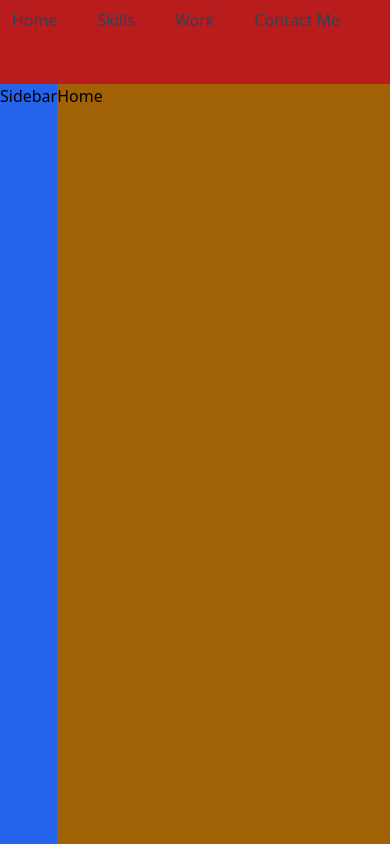
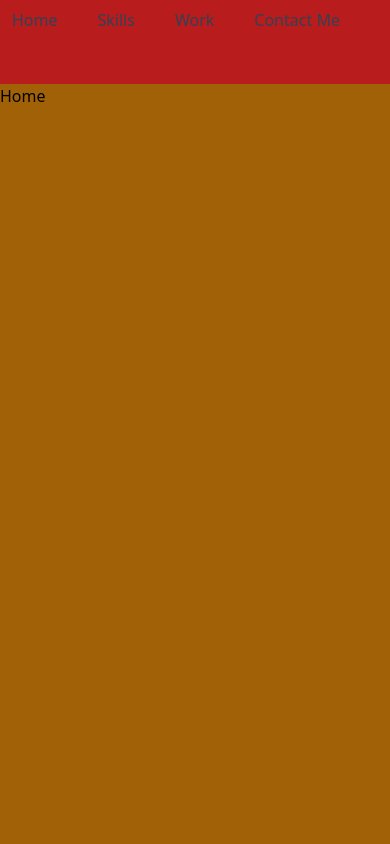
Before and after one commit to Bharat-kr/Profile, a Next.js app: page / in a window 390 px wide. Shown: the top 844 px of the page. Built offline with nearby package versions, Linux system fonts and the light colour scheme.

Commit message:
sidebar made reponsive

```diff
--- a/components/Sidebar.jsx
+++ b/components/Sidebar.jsx
@@ -1,5 +1,9 @@
 const Sidebar = () => {
-  return <div className="h-[90vh] bg-blue-600 sticky top-[10vh]">Sidebar</div>;
+  return (
+    <div className="h-[10vh] w-full md:h-[90vh] md:w-auto bg-blue-600 md:sticky md:top-[10vh]">
+      Sidebar
+    </div>
+  );
 };
 
 export default Sidebar;
--- a/pages/index.js
+++ b/pages/index.js
@@ -9,7 +9,7 @@ export default function Home() {
     <>
       <div className="relative">
         <Navbar />
-        <div className="flex ">
+        <div className="flex md:flex-row flex-col-reverse">
           <Sidebar />
           <Main />
         </div>
```
Also changed, not shown: 1 other file (tests, documents, lock files or other folders).
